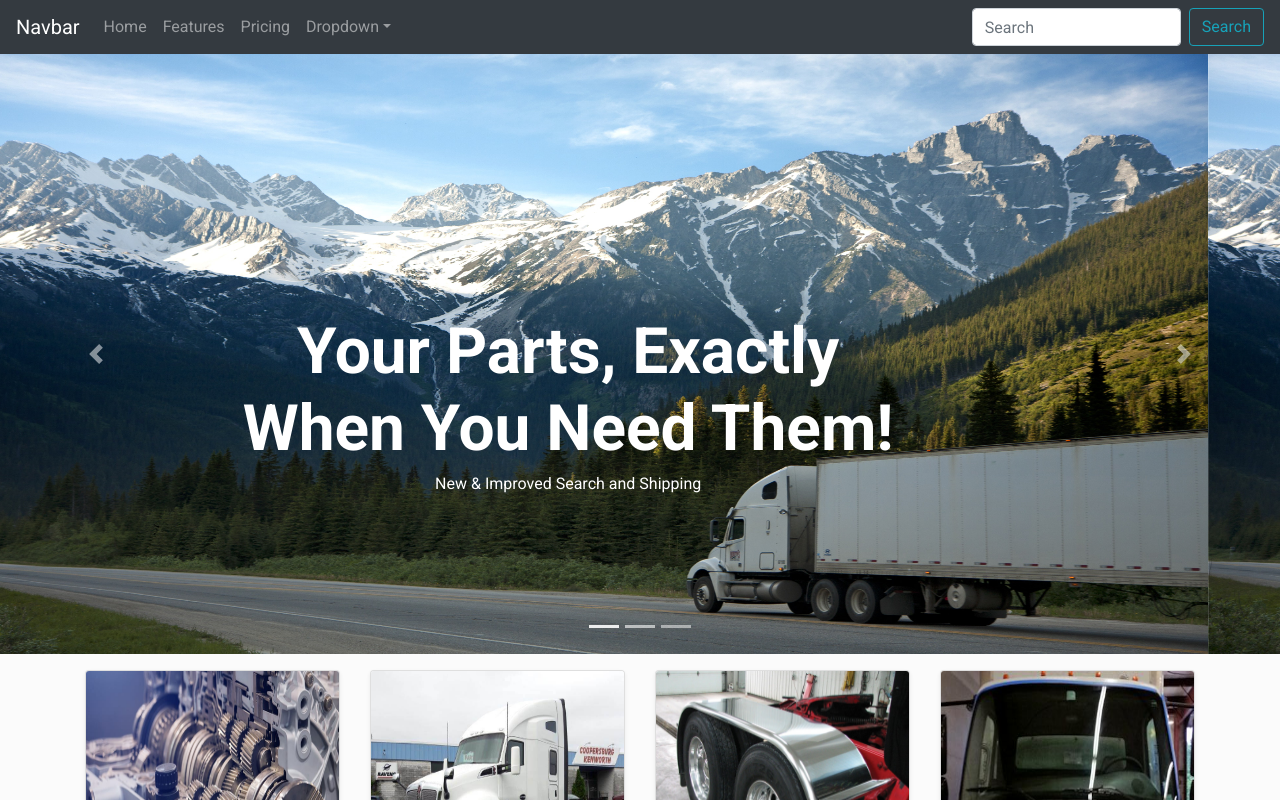
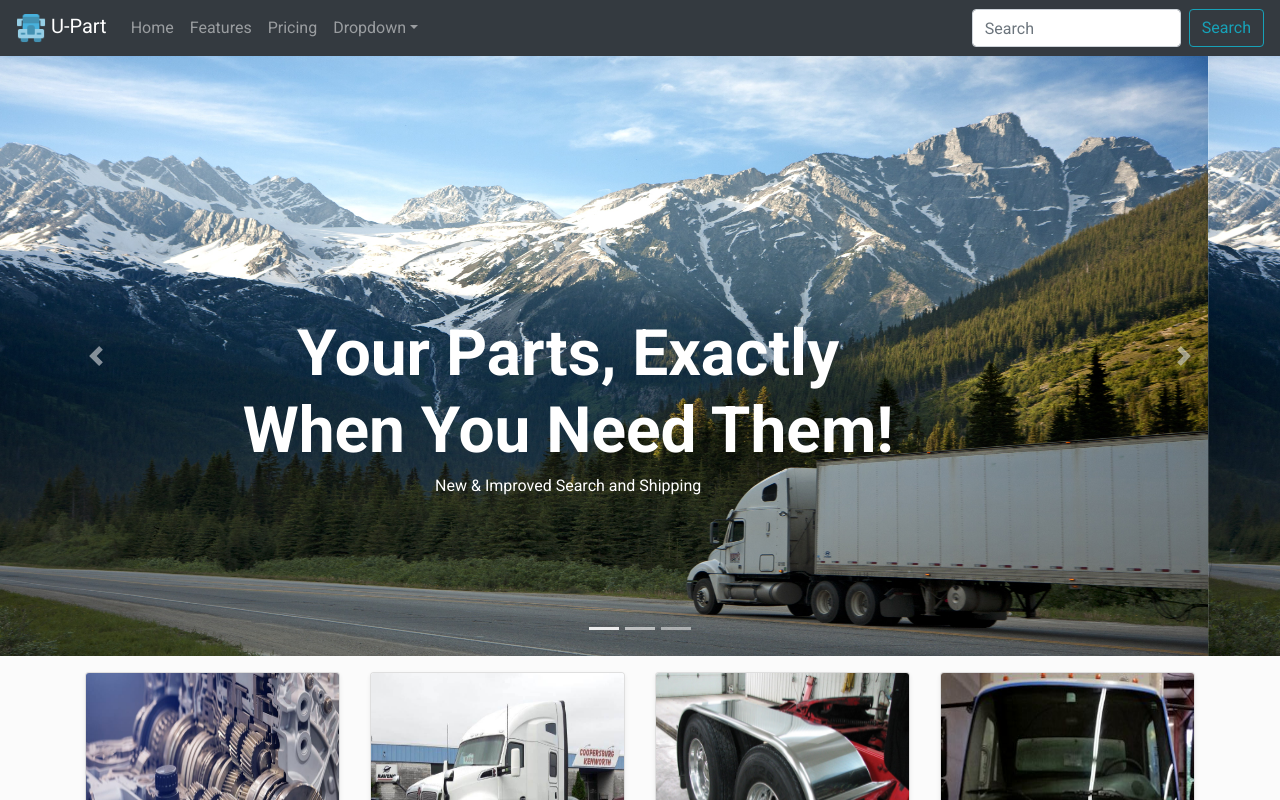
Before and after one commit to tflearydev/React-Parts, a React (Create React App) app in the folder my-app/: page / in a window 1280 px wide. Shown: the top 800 px of the page. Built offline with nearby package versions, Linux system fonts and the light colour scheme.

Commit message:
updated navbar content

```diff
--- a/my-app/src/App.js
+++ b/my-app/src/App.js
@@ -8,7 +8,8 @@ import { Navbar, Nav, Form, FormControl, Button, NavDropdown } from 'react-boots
 import { PizzaCard } from './components/PizzaCard';
 import { Confirmation } from './components/Confirmation';
 import pizzas from './data';
-import trucks from './trucks.jpg'
+import trucks from './trucks.jpg';
+import trucklogo from './trucklogo.png';
 
 function App() {
     const [ordered, setOrdered] = useState(false);
@@ -24,7 +25,13 @@ function App() {
   return (
 <>
 <Navbar bg="dark" variant="dark" sticky="top">
-    <Navbar.Brand href="#home">Navbar</Navbar.Brand>
+    <Navbar.Brand href="#home"><img
+        alt=""
+        src={trucklogo}
+        width="30"
+        height="30"
+        className="d-inline-block align-middle"
+      />{' '}<span className="nav-text">U-Part</span></Navbar.Brand>
     <Nav className="mr-auto">
       <Nav.Link href="#home">Home</Nav.Link>
       <Nav.Link href="#features">Features</Nav.Link>
--- a/my-app/src/App.scss
+++ b/my-app/src/App.scss
@@ -57,3 +57,7 @@ body {
 .caro-small {
     font-size: 20px;
 }
+
+.nav-text {
+    margin-top: 50px !important;
+}
```
Also changed, not shown: my-app/src/trucklogo.png (added).
